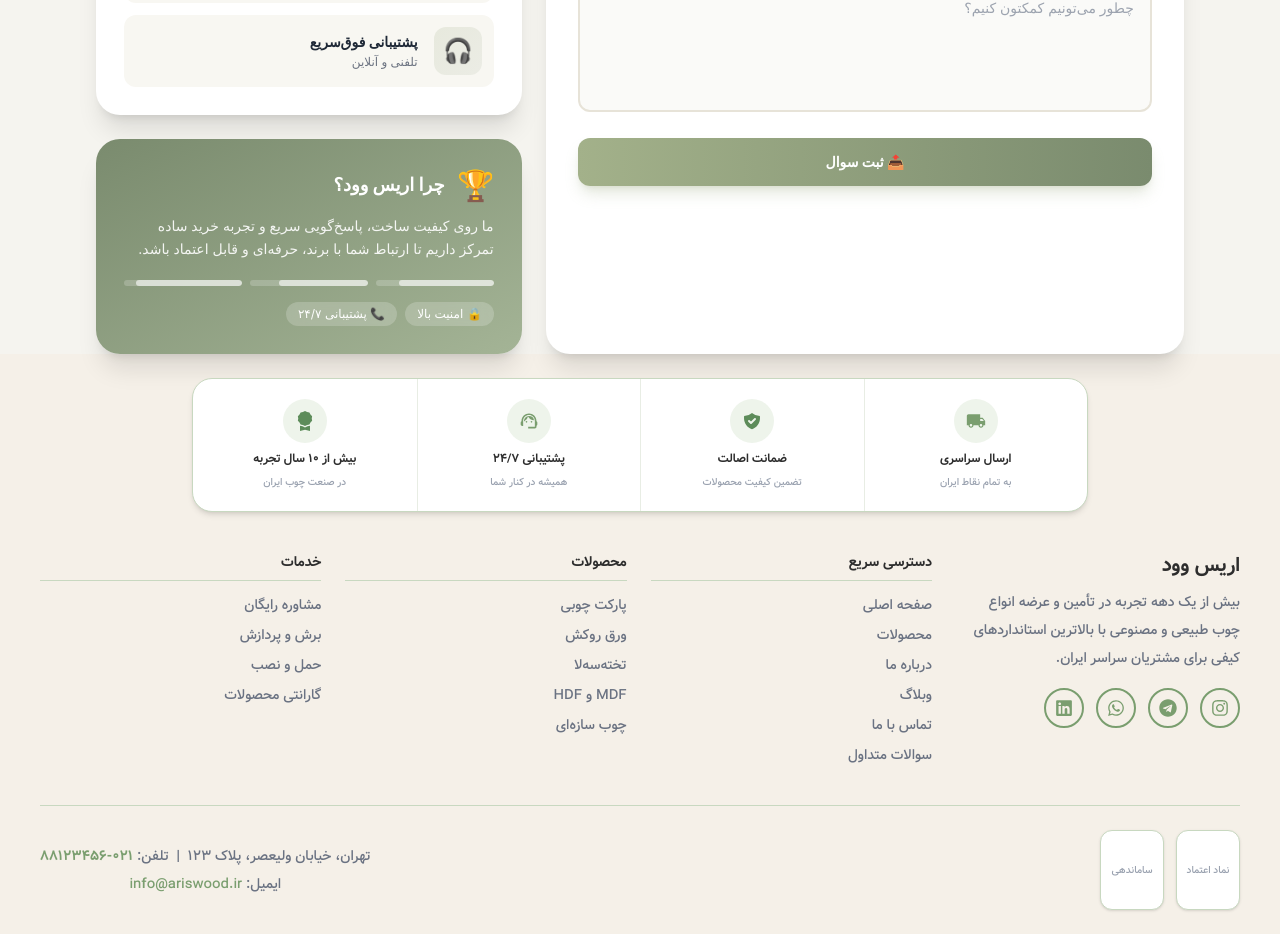
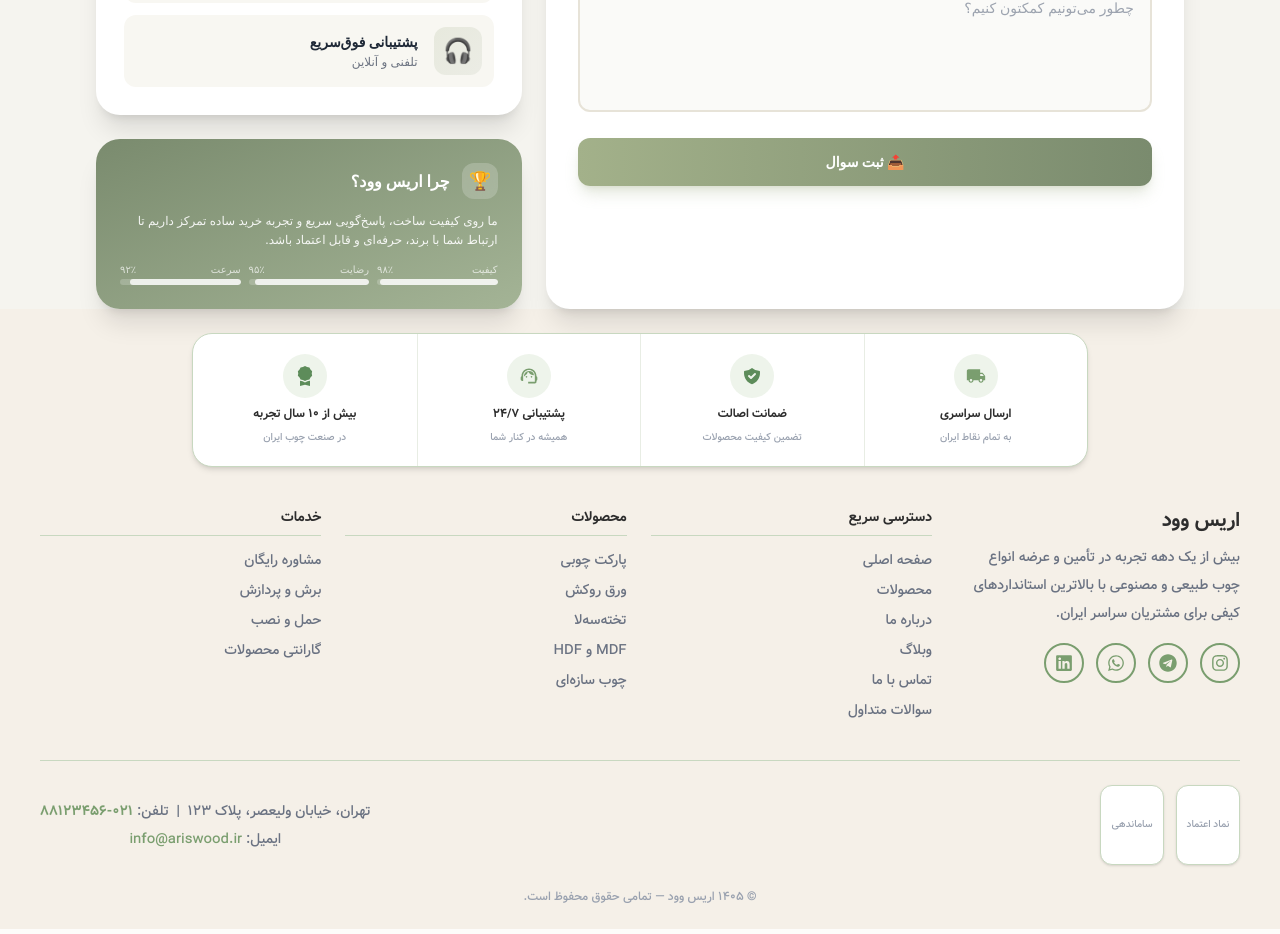
Before and after one commit to Pouriya1384Gholamy/Eriss, a React (Vite) app: page /Contact in a window 1280 px wide. Shown: the part 996-1930 px from the top of the page. Built offline with nearby package versions, Linux system fonts and the light colour scheme.

Commit message:
update Contact Page updated

```diff
--- a/src/Pages/Contact/Components/Can.jsx
+++ b/src/Pages/Contact/Components/Can.jsx
@@ -299,34 +299,50 @@ const Can = () => {
               </div>
             </div>
 
-            {/* Trust Badge */}
-            <div className="rounded-3xl bg-gradient-to-br from-[#7a8b6e] to-[#a4b496] p-6 text-white shadow-xl transition-all duration-300 hover:shadow-2xl sm:p-7">
+            {/* ====== TRUST BADGE ====== */}
+                <div className="rounded-3xl bg-gradient-to-br from-[#7a8b6e] to-[#a4b496] p-5 text-white shadow-xl transition-all duration-300 hover:shadow-2xl sm:p-6">
                 <div className="flex items-center gap-3 mb-3">
-                <span className="text-3xl">🏆</span>
-                <h3 className="text-lg font-bold">چرا اریس وود؟</h3>
+                    <div className="flex h-9 w-9 items-center justify-center rounded-xl bg-white/20 backdrop-blur-sm text-lg">
+                    🏆
                     </div>
-              <p className="text-sm leading-relaxed text-white/90">
+                    <div>
+                    <h3 className="text-base font-bold">چرا اریس وود؟</h3>
+                    </div>
+                </div>
+
+                <p className="text-xs leading-relaxed text-white/90 mb-3">
                     ما روی کیفیت ساخت، پاسخ‌گویی سریع و تجربه خرید ساده تمرکز داریم تا
                     ارتباط شما با برند، حرفه‌ای و قابل اعتماد باشد.
                 </p>
-              <div className="mt-5 flex gap-2">
-                <div className="flex-1 h-1.5 bg-white/20 rounded-full overflow-hidden">
-                  <div className="h-full w-4/5 bg-white/60 rounded-full"></div>
+
+                <div className="flex gap-2">
+                    <div className="flex-1">
+                    <div className="flex justify-between text-[10px] text-white/70 mb-0.5">
+                        <span>کیفیت</span>
+                        <span>۹۸٪</span>
                     </div>
-                <div className="flex-1 h-1.5 bg-white/20 rounded-full overflow-hidden">
-                  <div className="h-full w-3/4 bg-white/60 rounded-full"></div>
-                </div>
-                <div className="flex-1 h-1.5 bg-white/20 rounded-full overflow-hidden">
-                  <div className="h-full w-9/10 bg-white/60 rounded-full"></div>
+                    <div className="h-1.5 bg-white/20 rounded-full overflow-hidden">
+                        <div className="h-full w-[98%] bg-white/80 rounded-full"></div>
                     </div>
                     </div>
-              <div className="mt-4 flex gap-2">
-                <span className="px-3 py-1 bg-white/20 rounded-full text-xs backdrop-blur-sm">
-                  🔒 امنیت بالا
-                </span>
-                <span className="px-3 py-1 bg-white/20 rounded-full text-xs backdrop-blur-sm">
-                  📞 پشتیبانی ۲۴/۷
-                </span>
+                    <div className="flex-1">
+                    <div className="flex justify-between text-[10px] text-white/70 mb-0.5">
+                        <span>رضایت</span>
+                        <span>۹۵٪</span>
+                    </div>
+                    <div className="h-1.5 bg-white/20 rounded-full overflow-hidden">
+                        <div className="h-full w-[95%] bg-white/80 rounded-full"></div>
+                    </div>
+                    </div>
+                    <div className="flex-1">
+                    <div className="flex justify-between text-[10px] text-white/70 mb-0.5">
+                        <span>سرعت</span>
+                        <span>۹۲٪</span>
+                    </div>
+                    <div className="h-1.5 bg-white/20 rounded-full overflow-hidden">
+                        <div className="h-full w-[92%] bg-white/80 rounded-full"></div>
+                    </div>
+                    </div>
                 </div>
                 </div>
           </div>
```
Lines whose indentation alone changed are shown as unchanged.
